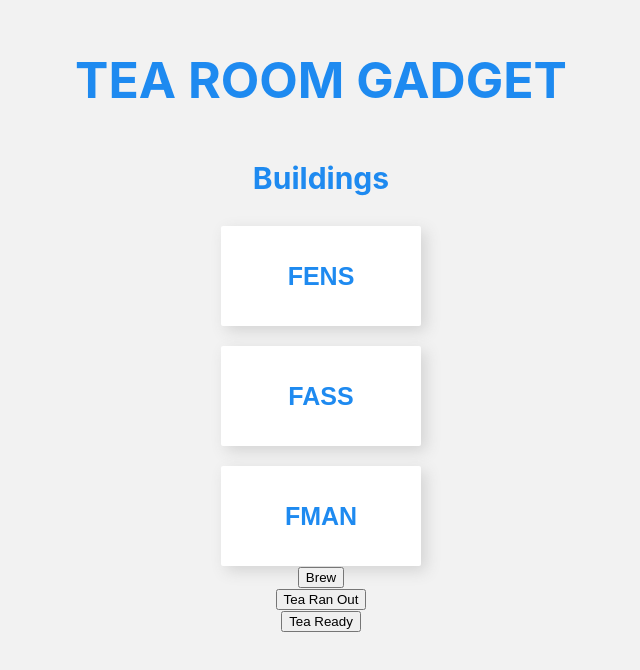
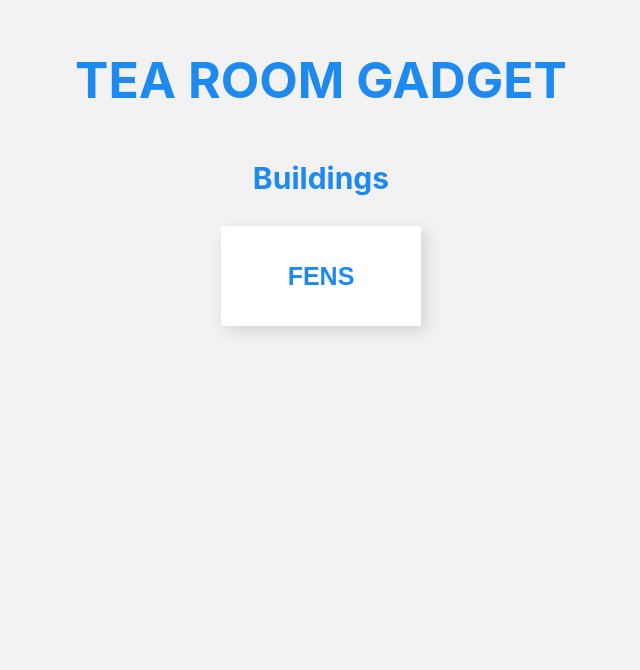
Before and after one commit to aydinnntolga/Tea-Gadget, a React app in the folder client/: page / in a window 1280 px wide. Shown: the whole page, without its empty margins (319-959 px from the left). Built offline with nearby package versions, Linux system fonts and the light colour scheme.

Commit message:
little fixes

```diff
--- a/client/src/App.css
+++ b/client/src/App.css
@@ -30,6 +30,7 @@ body {
   border-radius: 5px;
   color: white;
   font-size: 30px;
+  width: 100%;
 }
 
 .roombutton{
--- a/client/src/Home.js
+++ b/client/src/Home.js
@@ -5,7 +5,7 @@ function Home() {
   return (
     <body>
 
-        <div className="App">
+      <div className="App">
         <header className="App-header">
           <p className="Title"> TEA ROOM GADGET </p>
         </header>
@@ -20,30 +20,7 @@ function Home() {
           </button>
         </form>
         <br></br>
-        <form action="/tearooms/:FASS" method="post" className="form" name='buildingname'>
-
-          <button value={"FASS"} className='facultybutton'>
-              FASS
-          </button>
-        </form>
-        <br></br>
-        <form action="/tearooms/:FMAN" method="post" className="form" name='buildingname'>
-
-          <button value={"FMAN"} className='facultybutton'>
-              FMAN
-          </button>
-        </form>
-
-        <form action='/updatelastbrew' method='post' className='form'>
-          <button> Brew</button>
-        </form>
-        <form action='/tearanout' method='post' className='form'>
-          <button> Tea Ran Out </button>
-        </form>
-        <form action='/teaready' method='post' className='form'>
-          <button> Tea Ready </button>
-        </form>
-        </div>
+      </div>
 
     </body>
 
--- a/server/index.js
+++ b/server/index.js
@@ -29,7 +29,7 @@ app.listen(process.env.PORT || 5000, ()=>{
 app.post("/updatelastbrew", async (req, res) => {
     const room = parseInt(req.headers['roomnum']);
 
-    const filter = {room_number:1005};
+    const filter = {room_number:room};
     const currentdate = new Date();
     const updateddate = currentdate.toLocaleString()
     const updateDoc = {
@@ -54,7 +54,7 @@ app.post("/tearanout", async (req,res)=>{
   const room = parseInt(req.headers['roomnum']);
 
 
-  const filter = {room_number:1005};
+  const filter = {room_number:room};
   const updateDoc = {
     $set: {
       cauldron_status: "empty"
@@ -73,7 +73,7 @@ app.post("/teaready", async (req,res)=>{
   const room = parseInt(req.headers['roomnum']);
 
 
-  const filter = {room_number:1005};
+  const filter = {room_number:room};
   const updateDoc = {
     $set: {
       cauldron_status: "nonempty"
```
